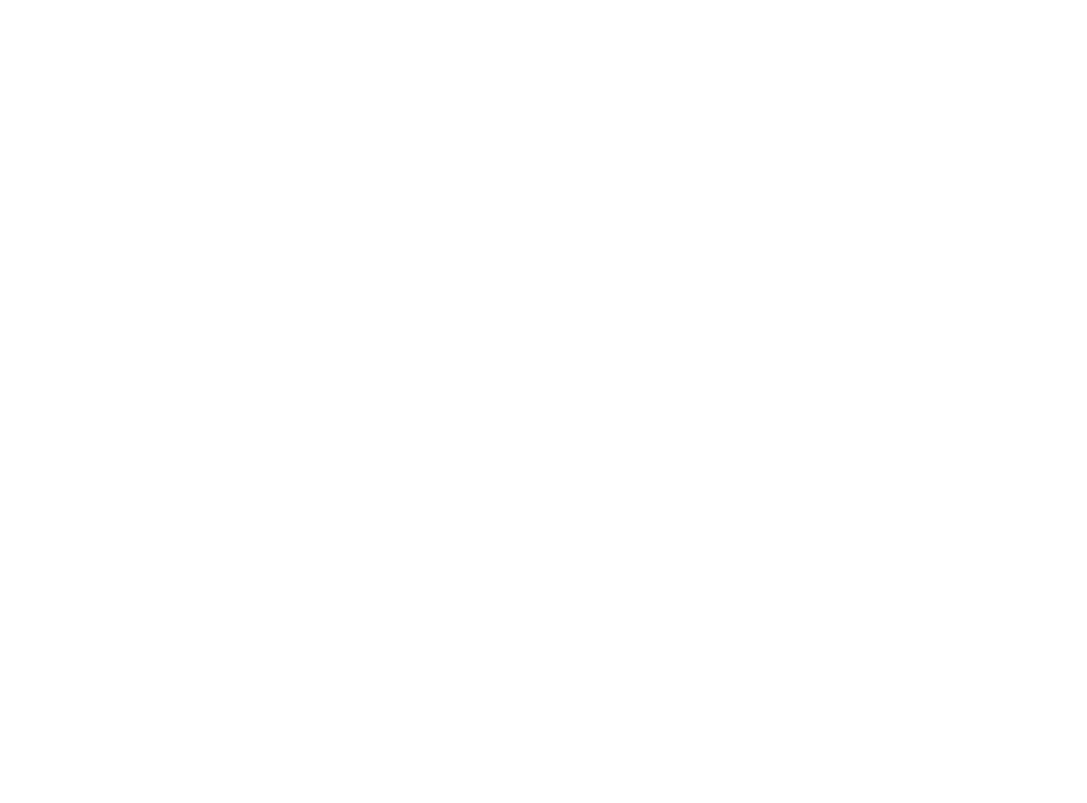
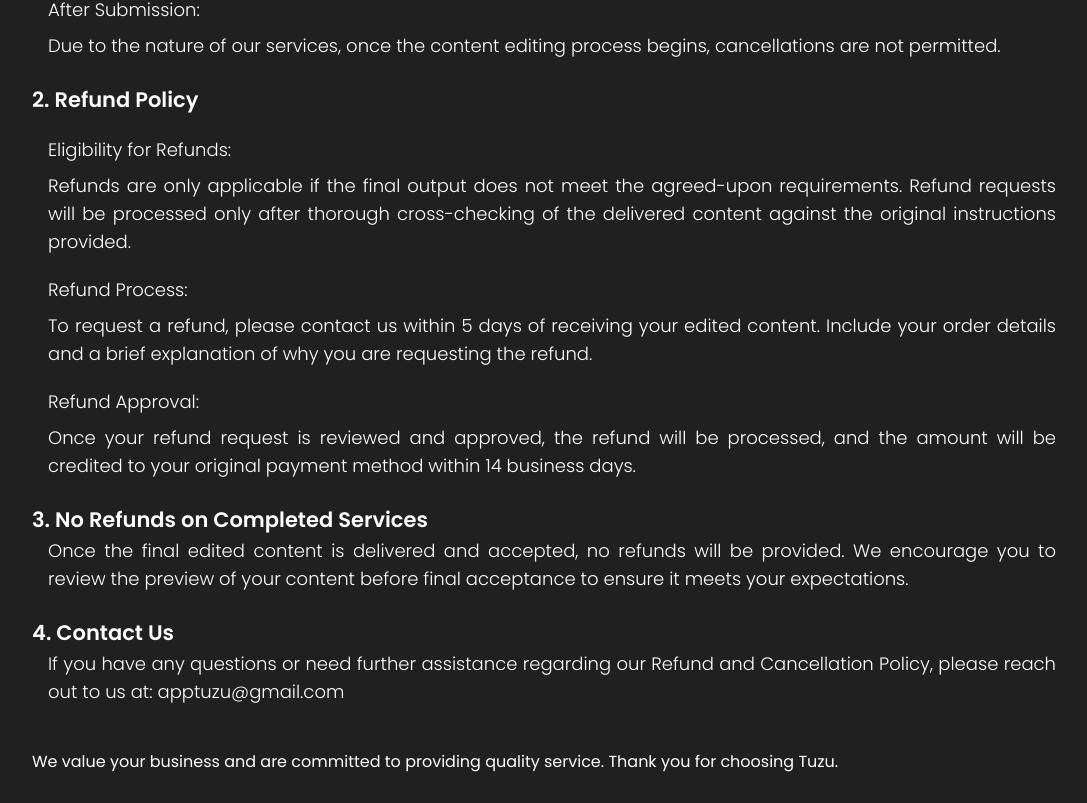
Before and after one commit to AppTuzu/tuzu-frontend, a React (Vite) app: page /refund-and-cancellation-policy in a window 1280 px wide. Shown: the part 457-1260 px from the top of the page, without its empty margins (96-1183 px from the left). Before the commit the page ends 800 px from the top, so only its background shows below. Built offline with nearby package versions, Linux system fonts and the light colour scheme.

Commit message:
Footer links updated

```diff
--- a/src/App.jsx
+++ b/src/App.jsx
@@ -10,6 +10,7 @@ import { motion, AnimatePresence } from "motion/react";
 import PrivacyPolicy from "./pages/PrivacyPolicy";
 import TermsAndConditions from './pages/TermsAndConditions'
 import RefundAndCancellation from './pages/RefundAndCancellation'
+import Contact from "./pages/Contact";
 
 const App = () => {
   const { isModalOpen, toggleModal } = useContext(ModelContext);
@@ -39,8 +40,8 @@ const App = () => {
             <h2 className="text-2xl font-bold">Stay Tuned</h2>
             <p className="text-center font-light">Get ready for a game-changing social media content editing app! Our product is in the works, promising seamless editing and unmatched creativity. Stay tuned for exclusive updates.</p>
             <div className="flex gap-8 items-center justify-center">
-              <img src='../src/assets/android-logo.png' alt="Google Play Store Logo" className="w-36"/>
-              <img src='../src/assets/apple-logo.png' alt="App Store Logo" className="w-36"/>
+              <img src='../src/assets/android-logo.png' alt="Google Play Store Logo" className="w-24 sm:w-36"/>
+              <img src='../src/assets/apple-logo.png' alt="App Store Logo" className="w-24 sm:w-36"/>
             </div>
 
           </motion.div>
@@ -55,6 +56,7 @@ const App = () => {
         <Route path="/privacy-policy" element={<PrivacyPolicy />} />
         <Route path="/terms-and-conditions" element={<TermsAndConditions />} />
         <Route path="/refund-and-cancellation-policy" element={<RefundAndCancellation />} />
+        <Route path="/contact-us" element={<Contact />} />
       </Routes>
       <Footer />
 
--- a/src/components/Buttons.jsx
+++ b/src/components/Buttons.jsx
@@ -11,7 +11,7 @@ export const NavButton = () => {
 
 export const Button = ({title}) => {
   return (
-    <div className="flex items-center text-lg gap-3 w-fit justify-center px-12 py-3 bg-themeYellow rounded-2xl text-themeBlack hover:bg-themeYellow  cursor-pointer transition-all duration-500 font-medium hover:scale-[102%] hover:shadow-lg shadow-themeYellow/30">
+    <div className="flex items-center text-lg gap-3 w-fit justify-center px-7 sm:px-12 py-3 bg-themeYellow rounded-2xl text-themeBlack hover:bg-themeYellow  cursor-pointer transition-all duration-500 font-medium hover:scale-[102%] hover:shadow-lg shadow-themeYellow/30">
       {title}
       {/* <FaArrowRight /> */}
     </div>
--- a/src/components/PageTemplate.jsx
+++ b/src/components/PageTemplate.jsx
@@ -3,13 +3,13 @@ import React from "react";
 const PageTemplate = ({ title, description, content, endNote }) => {
   return (
     <div className="w-full flex flex-col justify-center gap-7 lg:gap-11 text-white">
-      <h2 className="text-4xl font-semibold self-center">{title}</h2>
-      <p className="font-medium text-lg leading-6">{description}</p>
+      <h2 className="text-3xl sm:text-4xl font-semibold self-center text-center">{title}</h2>
+      <p className="font-medium text-lg leading-6 text-start md:text-justify">{description}</p>
       <div className="w-full flex flex-col gap-6">
         {content.map((item) => (
           <div key={item.id} className="w-full flex flex-col">
             <h3 className="text-lg lg:text-[21px] font-semibold">{item.id}. {item.title}</h3>
-            <p className="font-light text-base lg:text-lg pl-4">{item.description}</p>
+            <p className="font-light text-base lg:text-lg pl-4 lg:text-justify">{item.description}</p>
           </div>
         ))}
       </div>
--- /dev/null
+++ b/src/pages/Contact.jsx
@@ -0,0 +1,25 @@
+import React from 'react'
+
+const Contact = () => {
+  return (
+    <div className='pt-36 pb-14 flex flex-col gap-5 px-10 sm:px-16'>
+        <h2 className='text-center'>Contact Us</h2>
+        <div>
+            <div>
+                <h4>Address</h4>
+                <p>10/1, 16th A Main Rd, Mahadeshwara Nagar, BTM 2nd Stage, BTM Layout, Bengaluru, Karnataka 560076, India.</p>
+            </div>
+            <div>
+                <h4>Email Id:</h4>
+                <p>apptuzu@gmail.com</p>
+            </div>
+            <div>
+                <h4>Mobile Number:</h4>
+                <p>(+91) 7907522108</p>
+            </div>
+        </div>
+    </div>
+  )
+}
+
+export default Contact
--- a/src/pages/RefundAndCancellation.jsx
+++ b/src/pages/RefundAndCancellation.jsx
@@ -1,9 +1,112 @@
-import React from 'react'
+import React from "react";
 
 const RefundAndCancellation = () => {
+  const data = {
+    title: "Refund and Cancellation Policy",
+    description:
+      "At Tuzu, we aim to ensure your satisfaction with our services. Please read our Refund and Cancellation Policy to understand how we handle refunds and cancellations for our social media content editing services.",
+    contentWithSubheading: [
+      {
+        id: 1,
+        title: "Cancellation Policy",
+        content: [
+          {
+            title: "Before Submission:",
+            description:
+              "You may cancel your order at any time before you submit your content via Google Forms. Once the content has been submitted, cancellations are no longer possible.",
+          },
+          {
+            title: "After Submission:",
+            description:
+              "Due to the nature of our services, once the content editing process begins, cancellations are not permitted.",
+          },
+        ],
+      },
+      {
+        id: 2,
+        title: "Refund Policy",
+        content: [
+          {
+            title: "Eligibility for Refunds:",
+            description:
+              "Refunds are only applicable if the final output does not meet the agreed-upon requirements. Refund requests will be processed only after thorough cross-checking of the delivered content against the original instructions provided.",
+          },
+          {
+            title: "Refund Process:",
+            description:
+              "To request a refund, please contact us within 5 days of receiving your edited content. Include your order details and a brief explanation of why you are requesting the refund.",
+          },
+          {
+            title: "Refund Approval:",
+            description:
+              "Once your refund request is reviewed and approved, the refund will be processed, and the amount will be credited to your original payment method within 14 business days.",
+          },
+        ],
+      },
+    ],
+    contentWithoutSubheading: [
+      {
+        id: 3,
+        title: "No Refunds on Completed Services",
+        description:
+          "Once the final edited content is delivered and accepted, no refunds will be provided. We encourage you to review the preview of your content before final acceptance to ensure it meets your expectations.",
+      },
+      {
+        id: 4,
+        title: "Contact Us",
+        description:
+          "If you have any questions or need further assistance regarding our Refund and Cancellation Policy, please reach out to us at: apptuzu@gmail.com",
+      },
+    ],
+    endNote:
+      "We value your business and are committed to providing quality service. Thank you for choosing Tuzu.",
+  };
+
   return (
-    <div>RefundAndCancellation</div>
-  )
-}
+    <div className="bg-themeBlack text-white px-10 sm:px-14 md:px-22 lg:px-28 py-28 flex items-center justify-center">
+      <div className="w-full max-w-5xl">
+        <div className="w-full flex flex-col justify-center gap-7 lg:gap-11 text-white">
+          <h2 className="text-3xl sm:text-4xl font-semibold self-center text-center">
+            {data.title}
+          </h2>
+          <p className="font-medium text-lg leading-6 text-start md:text-justify">
+            {data.description}
+          </p>
+          <div className="w-full flex flex-col gap-6">
+            {data.contentWithSubheading.map((item) => (
+              <div key={item.id} className="w-full flex flex-col gap-5">
+                <h3 className="text-lg lg:text-[21px] font-semibold">
+                  {item.id}. {item.title}
+                </h3>
+                {item.content.map((item, index) => (
+                  <div key={index} className="flex flex-col gap-2">
+                    <p className="font-light text-base lg:text-lg pl-4 lg:text-justify">
+                      {item.title}
+                    </p>
+                    <p className="font-light text-base lg:text-lg pl-4 lg:text-justify">
+                      {item.description}
+                    </p>
+                  </div>
+                ))}
+              </div>
+            ))}
 
-export default RefundAndCancellation
+            {data.contentWithoutSubheading.map((item) => (
+              <div key={item.id} className="w-full flex flex-col">
+                <h3 className="text-lg lg:text-[21px] font-semibold">
+                  {item.id}. {item.title}
+                </h3>
+                <p className="font-light text-base lg:text-lg pl-4 lg:text-justify">
+                  {item.description}
+                </p>
+              </div>
+            ))}
+          </div>
+          <p>{data.endNote}</p>
+        </div>
+      </div>
+    </div>
+  );
+};
+
+export default RefundAndCancellation;
```
Also changed, not shown: src/components/OurApp.jsx (+4 -5 lines).
